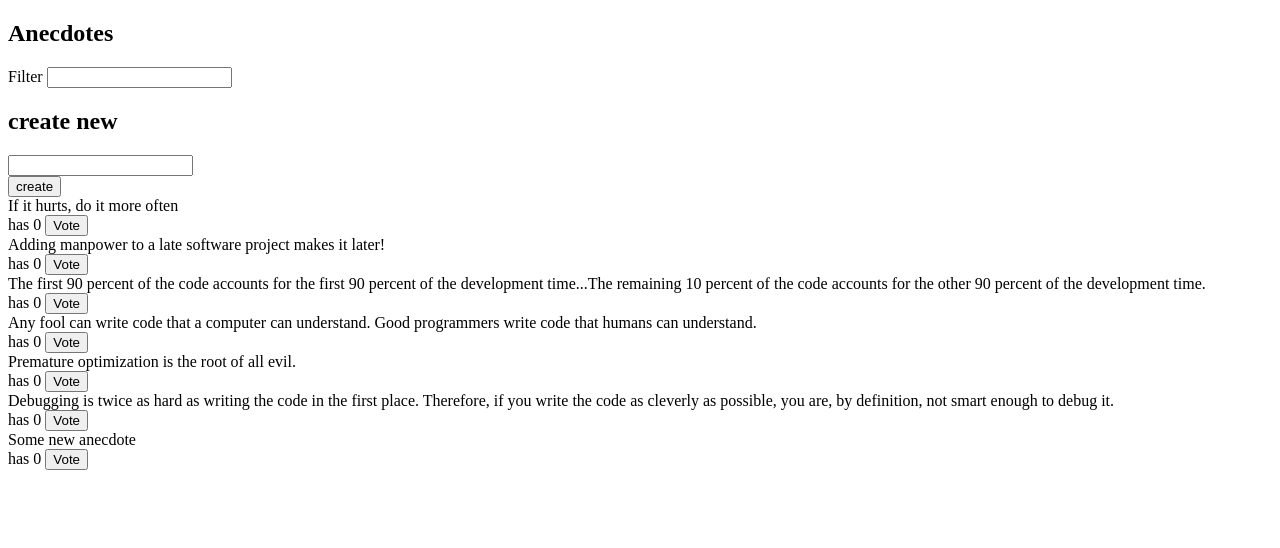
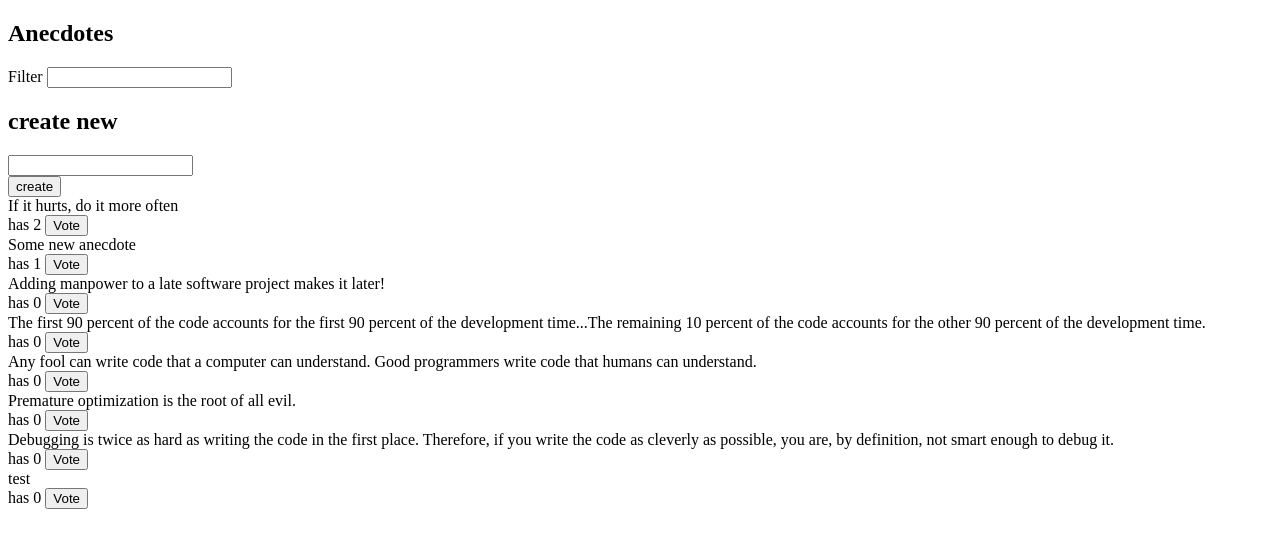
Before and after one commit to rapritchard/redux-anecdotes, a React (Create React App) app: page / in a window 1280 px wide. Shown: the top 548 px of the page. Built offline with nearby package versions, Linux system fonts and the light colour scheme; data requests are answered from the project's data file.

Commit message:
completed exercises 6.18-6.21 - Modified app to use asynchronoous action creators

```diff
--- a/db.json
+++ b/db.json
@@ -3,7 +3,7 @@
     {
       "content": "If it hurts, do it more often",
       "id": "47145",
-      "votes": 0
+      "votes": 2
     },
     {
       "content": "Adding manpower to a late software project makes it later!",
@@ -32,8 +32,13 @@
     },
     {
       "content": "Some new anecdote",
+      "votes": 1,
+      "id": "C7QzPeF"
+    },
+    {
+      "content": "test",
       "votes": 0,
-      "id": "C7QzPeF"
+      "id": "pkAYD3M"
     }
   ]
 }
--- a/package.json
+++ b/package.json
@@ -9,7 +9,9 @@
     "react-dom": "^16.8.6",
     "react-redux": "^7.1.3",
     "react-scripts": "^3.2.0",
-    "redux": "^4.0.1"
+    "redux": "^4.0.1",
+    "redux-devtools-extension": "^2.13.8",
+    "redux-thunk": "^2.3.0"
   },
   "scripts": {
     "start": "react-scripts start",
--- a/src/App.js
+++ b/src/App.js
@@ -10,7 +10,7 @@ import anecdoteService from './services/anecdotes';
 
 const App = (props) => {
   useEffect(() => {
-    anecdoteService.getAll().then((anecdotes) => props.initializeAnecdotes(anecdotes));
+    props.initializeAnecdotes();
   }, []);
 
   return (
--- a/src/components/AnecdoteForm.js
+++ b/src/components/AnecdoteForm.js
@@ -1,21 +1,15 @@
 import React from 'react';
 import { connect } from 'react-redux';
 import { createAncedote } from '../reducers/anecdoteReducer';
-import { setNotification, clearNotification } from '../reducers/notificationReducer';
-import anecdoteService from '../services/anecdotes';
+import { setNotification } from '../reducers/notificationReducer';
 
 const AnecdoteForm = (props) => {
   const addAnecdote = async (event) => {
     event.preventDefault();
     const content = event.target.anecdote.value;
     event.target.anecdote.value = '';
-    const newAnecdote = await anecdoteService.createNew(content);
-    props.createAncedote(newAnecdote);
-    props.setNotification(`New anecdote '${content}' created`);
-
-    setTimeout(() => {
-      props.clearNotification();
-    }, 5000);
+    await props.createAncedote(content);
+    props.setNotification(`New anecdote '${content}' created`, 5000);
   };
 
   return (
@@ -31,5 +25,5 @@ const AnecdoteForm = (props) => {
 
 export default connect(
   null,
-  { createAncedote, setNotification, clearNotification }
+  { createAncedote, setNotification }
 )(AnecdoteForm);
--- a/src/components/AnecdoteList.js
+++ b/src/components/AnecdoteList.js
@@ -1,7 +1,7 @@
 import React from 'react';
 import { connect } from 'react-redux';
 import { voteAncedote } from '../reducers/anecdoteReducer';
-import { setNotification, clearNotification } from '../reducers/notificationReducer';
+import { setNotification } from '../reducers/notificationReducer';
 
 const Anecdote = ({ anecdote, handleClick }) => (
   <div>
@@ -16,13 +16,9 @@ const Anecdote = ({ anecdote, handleClick }) => (
 
 const AnecdoteList = (props) => {
   const handleVote = (anecdote) => {
-    props.voteAncedote(anecdote.id);
+    props.voteAncedote(anecdote);
 
-    props.setNotification(`You voted '${anecdote.content}'`);
-
-    setTimeout(() => {
-      props.clearNotification();
-    }, 5000);
+    props.setNotification(`You voted '${anecdote.content}'`, 5000);
   };
 
   return (
@@ -47,7 +43,6 @@ const mapStateToProps = (state) => ({
 const mapDispatchToProps = {
   voteAncedote,
   setNotification,
-  clearNotification,
 };
 
 const ConnectedAnecdote = connect(mapStateToProps, mapDispatchToProps)(AnecdoteList);
--- a/src/index.js
+++ b/src/index.js
@@ -1,19 +1,8 @@
 import React from 'react';
 import ReactDOM from 'react-dom';
-import { createStore, combineReducers } from 'redux';
 import { Provider } from 'react-redux';
 import App from './App';
-import ancedoteReducer from './reducers/anecdoteReducer';
-import notificationReducer from './reducers/notificationReducer';
-import filterReducer from './reducers/filterReducer';
-
-const reducer = combineReducers({
-  anecdotes: ancedoteReducer,
-  notification: notificationReducer,
-  filter: filterReducer,
-});
-
-const store = createStore(reducer);
+import store from './store';
 
 const render = () => {
   ReactDOM.render(
--- a/src/reducers/anecdoteReducer.js
+++ b/src/reducers/anecdoteReducer.js
@@ -1,19 +1,6 @@
-const anecdotesAtStart = [
-  'If it hurts, do it more often',
-  'Adding manpower to a late software project makes it later!',
-  'The first 90 percent of the code accounts for the first 90 percent of the development time...The remaining 10 percent of the code accounts for the other 90 percent of the development time.',
-  'Any fool can write code that a computer can understand. Good programmers write code that humans can understand.',
-  'Premature optimization is the root of all evil.',
-  'Debugging is twice as hard as writing the code in the first place. Therefore, if you write the code as cleverly as possible, you are, by definition, not smart enough to debug it.',
-];
+import anecdoteService from '../services/anecdotes';
 
 export const getId = () => (100000 * Math.random()).toFixed(0);
-
-const asObject = (anecdote) => ({
-  content: anecdote,
-  id: getId(),
-  votes: 0,
-});
 
 // const initialState = anecdotesAtStart.map(asObject);
 
@@ -39,27 +26,39 @@ const reducer = (state = [], action) => {
   }
 };
 
-export const initializeAnecdotes = (anecdotes) => {
-  return {
-    type: 'INIT_ANECDOTES',
-    data: anecdotes,
+export const initializeAnecdotes = () => {
+  return async (dispatch) => {
+    const anecdotes = await anecdoteService.getAll();
+    dispatch({
+      type: 'INIT_ANECDOTES',
+      data: anecdotes,
+    });
   };
 };
 
-export const createAncedote = (data) => {
-  return {
-    type: 'NEW_ANECDOTE',
-    data,
+export const createAncedote = (content) => {
+  return async (dispatch) => {
+    const newAnecdote = await anecdoteService.createNew(content);
+    dispatch({
+      type: 'NEW_ANECDOTE',
+      data: newAnecdote,
+    });
   };
 };
 
-export const voteAncedote = (id) => {
-  return {
-    type: 'VOTE',
-    data: {
-      id,
-    },
+export const voteAncedote = (anecdote) => {
+  return async (dispatch) => {
+    const changedAncedote = {
+      ...anecdote,
+      votes: anecdote.votes + 1,
+    };
+    const updatedAncedote = await anecdoteService.update(changedAncedote.id, changedAncedote);
+    dispatch({
+      type: 'VOTE',
+      data: updatedAncedote,
+    });
   };
+
 };
 
 export default reducer;
--- a/src/reducers/notificationReducer.js
+++ b/src/reducers/notificationReducer.js
@@ -1,14 +1,3 @@
-export const setNotification = (message) => ({
-  type: 'SET_NOTIFICATION',
-  data: {
-    message,
-  },
-});
-
-export const clearNotification = () => ({
-  type: 'CLEAR_NOTIFICATION',
-});
-
 const reducer = (state = null, action) => {
   switch (action.type) {
     case 'SET_NOTIFICATION':
@@ -20,4 +9,19 @@ const reducer = (state = null, action) => {
   }
 };
 
+export const setNotification = (message, seconds) => {
+  return async (dispatch) => {
+    dispatch({
+      type: 'SET_NOTIFICATION',
+      data: {
+        message,
+      },
+    });
+
+    setTimeout(() => {
+      dispatch({ type: 'CLEAR_NOTIFICATION', })
+    }, seconds);
+  };
+};
+
 export default reducer;
--- a/src/services/anecdotes.js
+++ b/src/services/anecdotes.js
@@ -13,4 +13,9 @@ const createNew = async (content) => {
   return response.data;
 };
 
-export default { getAll, createNew };
+const update = async (id, newObject) => {
+  const response = await axios.put(`${baseUrl}/${id}`, newObject);
+  return response.data;
+};
+
+export default { getAll, createNew, update };
--- /dev/null
+++ b/src/store.js
@@ -0,0 +1,17 @@
+import { createStore, combineReducers, applyMiddleware } from 'redux';
+import thunk from 'redux-thunk';
+import { composeWithDevTools } from 'redux-devtools-extension';
+
+import ancedoteReducer from './reducers/anecdoteReducer';
+import notificationReducer from './reducers/notificationReducer';
+import filterReducer from './reducers/filterReducer';
+
+const reducer = combineReducers({
+  anecdotes: ancedoteReducer,
+  notification: notificationReducer,
+  filter: filterReducer,
+});
+
+const store = createStore(reducer, composeWithDevTools(applyMiddleware(thunk)));
+
+export default store;
```
Also changed, not shown: 1 other file (tests, documents, lock files or other folders).
